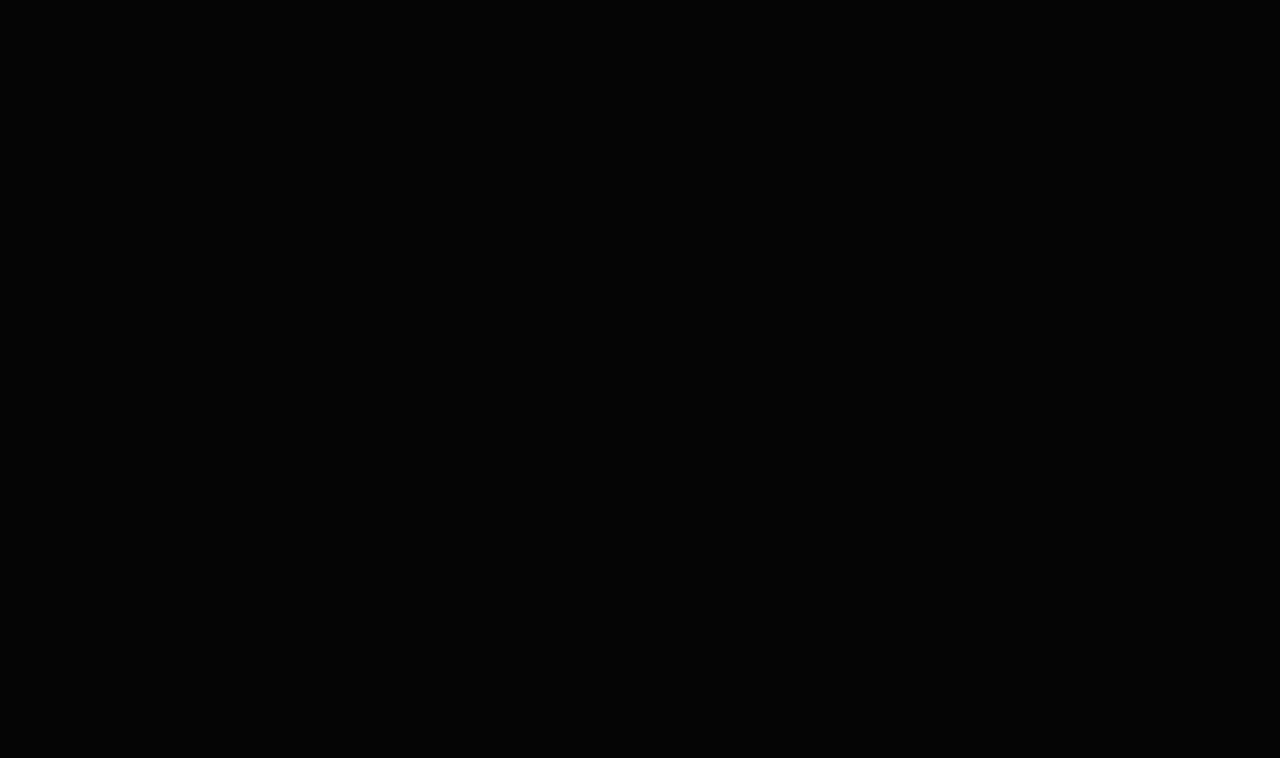
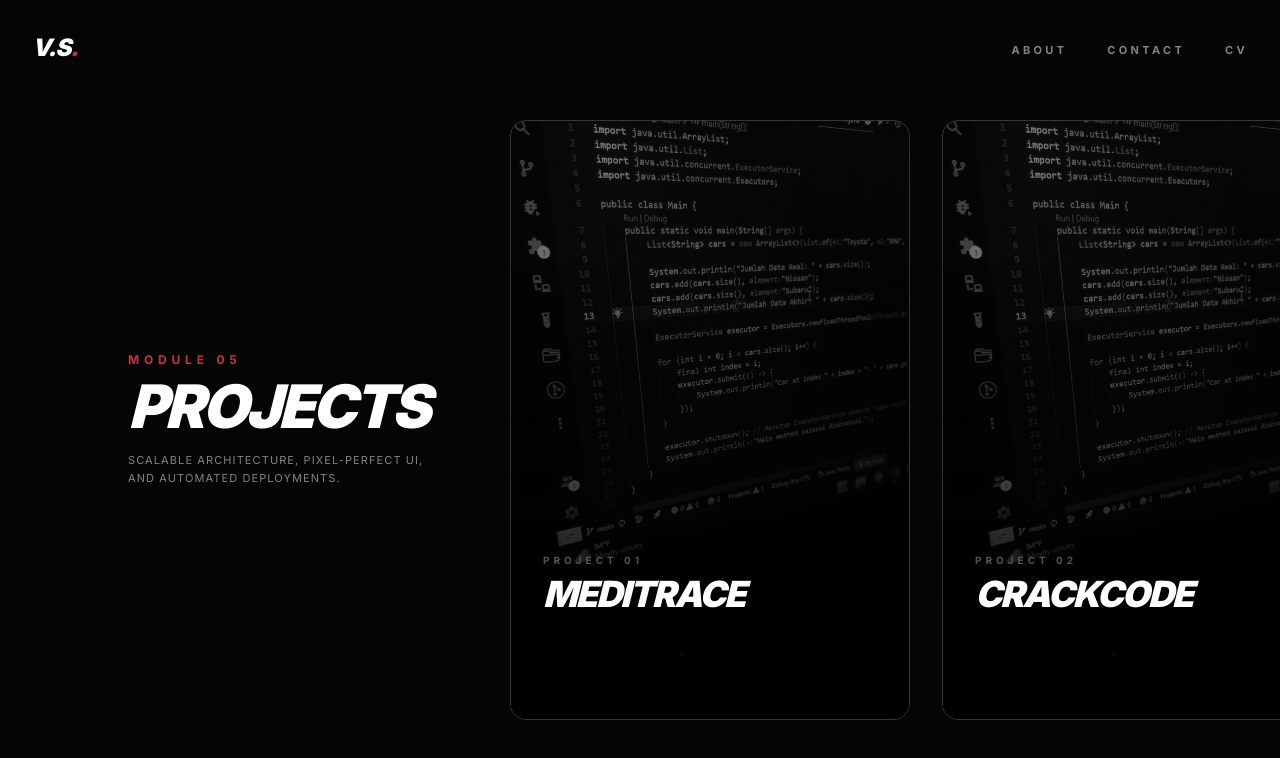
Before and after one commit to vidun-upek/Portfolio, a Next.js app in the folder pf/: page /projects in a window 1280 px wide. Before the commit this address had no page. Shown: the top 758 px of the page. Built offline with nearby package versions, Linux system fonts and the light colour scheme.

Commit message:
feat: adapt about and projects pages to new horizontal scroll architecture

```diff
--- a/pf/src/app/about/page.tsx
+++ /dev/null
@@ -1,12 +0,0 @@
-export default function AboutPage() {
-  return (
-    <main className="min-h-screen bg-black text-white px-6 py-20">
-      <div className="max-w-3xl mx-auto">
-        <h1 className="font-display text-6xl uppercase">About</h1>
-        <p className="mt-6 font-body text-white/60 leading-relaxed">
-          Write your about section here.
-        </p>
-      </div>
-    </main>
-  );
-}
--- a/pf/src/app/projects/page.tsx
+++ b/pf/src/app/projects/page.tsx
@@ -1,127 +1,72 @@
-import { notFound } from "next/navigation";
+"use client";
+import { useEffect, useRef } from "react";
+import { gsap } from "gsap";
+import { ScrollTrigger } from "gsap/ScrollTrigger";
 import Image from "next/image";
-import Link from "next/link";
 import { stripProjects } from "@/data/projects";
 
-interface PageProps {
-  params: Promise<{ slug: string }>;
-}
+gsap.registerPlugin(ScrollTrigger);
 
-export default async function ProjectPage({ params }: PageProps) {
-  const resolvedParams = await params;
-  const project = stripProjects.find((p) => p.slug === resolvedParams.slug);
+export default function ProjectsPage() {
+  const containerRef = useRef<HTMLDivElement>(null);
+  const trackRef = useRef<HTMLDivElement>(null);
 
-  if (!project) {
-    notFound();
-  }
-
-  const techList = project.tech || [];
+  useEffect(() => {
+    if (!trackRef.current || !containerRef.current) return;
+    const ctx = gsap.context(() => {
+      const scrollAmount = trackRef.current!.scrollWidth - window.innerWidth;
+      gsap.to(trackRef.current, {
+        x: -scrollAmount,
+        ease: "none",
+        scrollTrigger: {
+          trigger: containerRef.current,
+          start: "top top",
+          end: `+=${scrollAmount}`,
+          scrub: 1,
+          pin: true,
+          invalidateOnRefresh: true,
+        },
+      });
+    }, containerRef);
+    return () => ctx.revert();
+  }, []);
 
   return (
-    <main className="min-h-screen bg-black text-white selection:bg-brand-red selection:text-white overflow-x-hidden">
-      <nav className="fixed top-0 left-0 p-8 z-50">
-        <Link
-          href="/"
-          className="group flex items-center gap-2 font-display text-[12px] tracking-[0.2em] text-white/50 hover:text-brand-red transition-colors"
-        >
-          <span className="group-hover:-translate-x-1 transition-transform duration-300">
-            ←
-          </span>
-          <span>Back to Gallery</span>
-        </Link>
-      </nav>
+    <main ref={containerRef} className="scroll-container flex items-center">
+      <div ref={trackRef} className="flex h-[75vh] px-[10vw] gap-8 items-center flex-nowrap mt-10">
 
-      <header className="relative w-screen h-[70vh] md:h-[85vh] overflow-hidden">
-        <div className="absolute inset-0">
-          <Image
-            src={project.image}
-            alt={project.title}
-            fill
-            className="object-cover opacity-50"
-            priority
-          />
-        </div>
-        <div className="absolute inset-0 bg-gradient-to-t from-black via-black/40 to-transparent" />
-        <div className="absolute bottom-0 left-0 p-8 md:p-24 w-full">
-          <span className="font-display text-[13px] tracking-[0.4em] text-brand-red block mb-4">
-            {project.category}
-          </span>
-          <h1 className="font-display text-6xl md:text-8xl lg:text-9xl uppercase leading-[0.85]">
-            {project.title}
-          </h1>
-        </div>
-      </header>
-
-      <section className="max-w-5xl mx-auto px-8 py-24 grid grid-cols-1 md:grid-cols-[1fr_300px] gap-12 md:gap-24">
-        <div className="space-y-8">
-          <h2 className="font-display text-3xl uppercase tracking-widest text-white/90">
-            Overview
-          </h2>
-          <p className="font-body text-lg text-white/50 leading-relaxed">
-            This is a placeholder description for{" "}
-            <strong className="text-white">{project.title}</strong>. In a real
-            scenario, this area would detail the problem solved, the
-            architectural decisions made, and the impact of the final solution.
+        <div className="w-[350px] shrink-0 pr-10">
+          <span className="text-[rgb(192,53,64)] text-xs font-bold uppercase tracking-[0.4em] block mb-2">Module 05</span>
+          <h1 className="text-6xl font-black uppercase italic tracking-tighter leading-none mb-4">Projects</h1>
+          <p className="text-[11px] text-white/50 uppercase tracking-widest leading-relaxed">
+            Scalable architecture, pixel-perfect UI, and automated deployments.
           </p>
         </div>
 
-        <div className="space-y-12">
-          <div>
-            <h3 className="font-display text-[12px] tracking-[0.2em] text-brand-red mb-6 border-b border-white/10 pb-2">
-              Technologies
-            </h3>
-            <div className="flex flex-wrap gap-2">
-              {techList.map((tag) => (
-                <span
-                  key={tag}
-                  className="font-body px-3 py-1 border border-white/10 text-[10px] uppercase tracking-wider text-white/50 hover:border-brand-red hover:text-brand-red transition-colors cursor-default"
-                >
-                  {tag}
-                </span>
-              ))}
+        {stripProjects.map((p, i) => (
+          <div key={p.slug} className="group relative w-[400px] h-full shrink-0 rounded-2xl border border-white/20 overflow-hidden cursor-pointer grayscale hover:grayscale-0 transition-all duration-700">
+            <div className="splash" />
+
+            <div className="absolute inset-0 z-0">
+              <Image src={p.image} alt={p.title} fill className="object-cover opacity-50 group-hover:scale-105 group-hover:opacity-100 transition-all duration-700" />
+              <div className="absolute inset-0 bg-gradient-to-t from-black via-black/40 to-transparent" />
+            </div>
+
+            <div className="relative z-10 h-full p-8 flex flex-col justify-end">
+              <span className="text-[rgb(192,53,64)] text-[10px] font-bold uppercase tracking-[0.4em] mb-2">Project 0{i + 1}</span>
+              <h2 className="text-4xl font-black text-white uppercase italic tracking-tighter leading-none mb-4">{p.title}</h2>
+              <div className="opacity-0 group-hover:opacity-100 translate-y-4 group-hover:translate-y-0 transition-all duration-500">
+                <p className="text-xs text-white/70 leading-relaxed mb-4">{p.description}</p>
+                <div className="flex flex-wrap gap-2">
+                  {p.tech?.slice(0, 3).map(t => (
+                    <span key={t} className="text-[9px] border border-white/20 px-2 py-1 uppercase text-white/60">{t}</span>
+                  ))}
+                </div>
+              </div>
             </div>
           </div>
-
-          <div>
-            <h3 className="font-display text-[12px] tracking-[0.2em] text-brand-red mb-6 border-b border-white/10 pb-2">
-              Links
-            </h3>
-            <ul className="space-y-4">
-              <li>
-                <a
-                  href="#"
-                  className="flex items-center justify-between group font-body text-sm text-white/60 hover:text-white transition-colors"
-                >
-                  <span>Live Demo</span>
-                  <span className="text-brand-red opacity-0 group-hover:opacity-100 transition-opacity">
-                    ↗
-                  </span>
-                </a>
-              </li>
-              <li>
-                <a
-                  href="#"
-                  className="flex items-center justify-between group font-body text-sm text-white/60 hover:text-white transition-colors"
-                >
-                  <span>GitHub Repo</span>
-                  <span className="text-brand-red opacity-0 group-hover:opacity-100 transition-opacity">
-                    ↗
-                  </span>
-                </a>
-              </li>
-            </ul>
-          </div>
-        </div>
-      </section>
-
-      <footer className="border-t border-white/10 py-12 text-center">
-        <Link
-          href="/"
-          className="inline-block font-display text-[12px] tracking-[0.2em] text-white/30 hover:text-brand-red transition-colors"
-        >
-          View All Projects
-        </Link>
-      </footer>
+        ))}
+      </div>
     </main>
   );
 }
```
